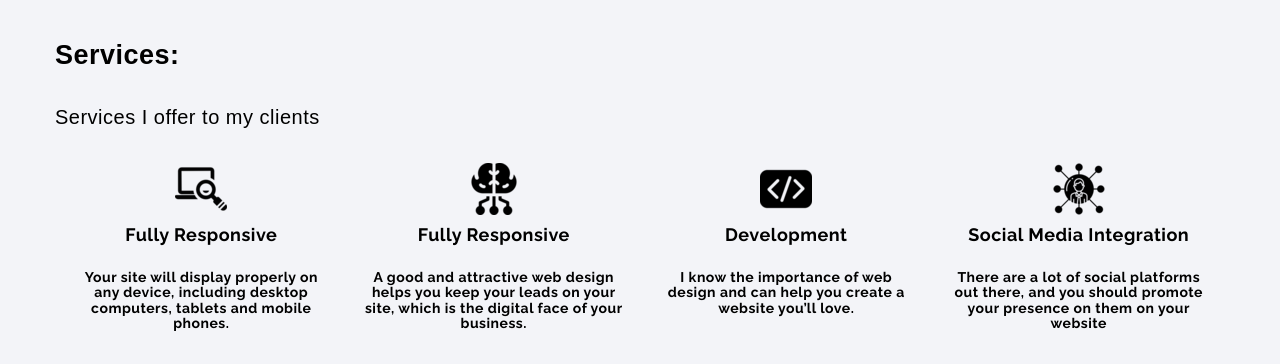
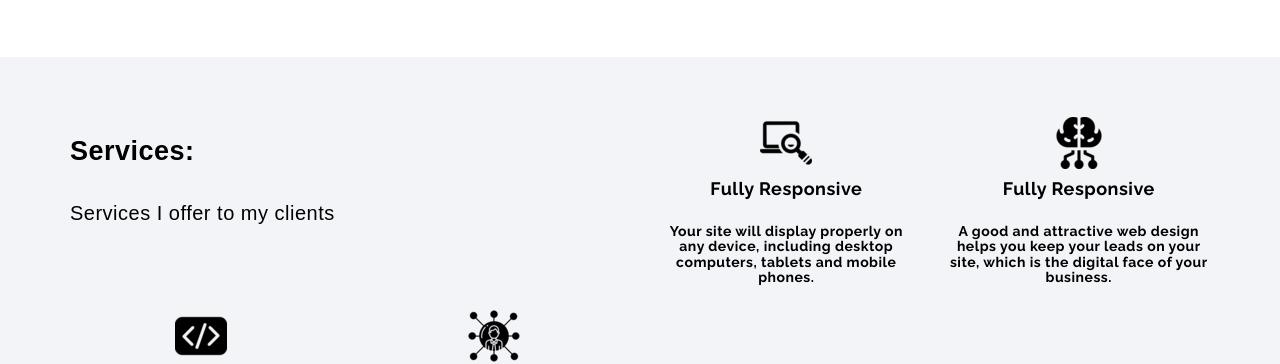
Before and after one commit to AAndrego/POR-VSC, a plain HTML site: page index.html in a window 1280 px wide. Shown: the part 1131-1495 px from the top of the page. Drawn offline with Linux system fonts and the light colour scheme.

Commit message:
testing commit

```diff
--- a/index.html
+++ b/index.html
@@ -87,6 +87,7 @@
         <div class="row">
           <div class="col-md-6">
           <h3 class="title">My skills:</h3> <br>
+          </div>
           <div class="col-md-3 col-sm-6 col-xs-12">
             <div class="wrap-item text-center">
               <div class="item-img">
@@ -136,9 +137,11 @@
     <section id="service" class="section-padding wow fadeInUp delay-05s">
       <div class="container">
         <div class="row">
+          <div class="col-md-6">
           <h3 class="title">Services:</h3> <br>
           <p class="service-p"> Services I offer to my clients
             </p><br>
+          </div>
             <div class="col-md-3 col-sm-6 col-xs-12">
               <div class="wrap-item text-center">
                 <div class="item-img">
```
